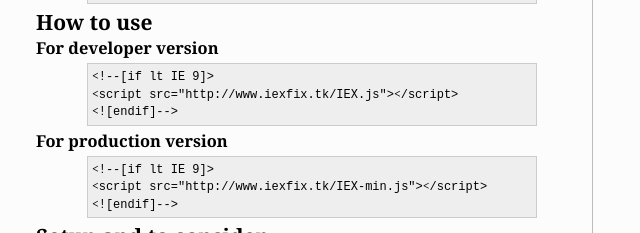
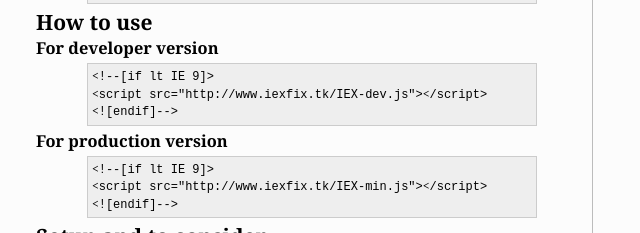
Before and after one commit to Gianluca18092004/iex, a plain HTML site: page index.html in a window 1280 px wide. Shown: the part 554-787 px from the top of the page, 228-868 px from the left. Drawn offline with Linux system fonts and the light colour scheme; a script that the page names is missing.

Commit message:
Add files via upload

```diff
--- a/index.html
+++ b/index.html
@@ -56,7 +56,7 @@
                 <h3>For developer version</h3>
                 <div class="code">
                     <span><</span>!--[if lt IE 9]><br>
-                    <span><</span>script src="http://www.iexfix.tk/IEX.js"><span><</span>/script>
+                    <span><</span>script src="http://www.iexfix.tk/IEX-dev.js"><span><</span>/script>
                     <br><span><</span>![endif]-->
                 </div>
                 <h3>For production version</h3>
```
